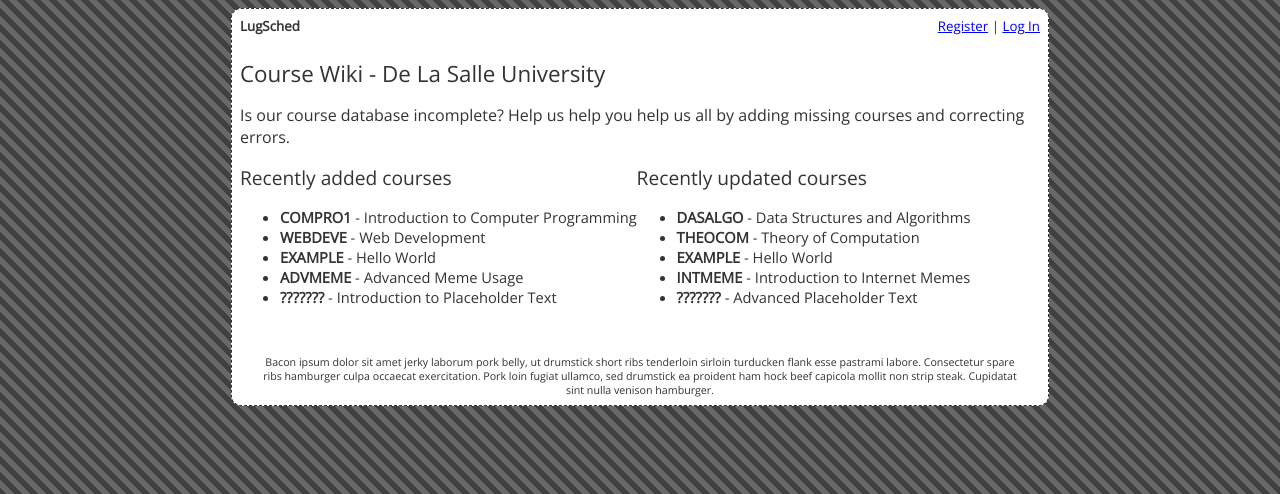
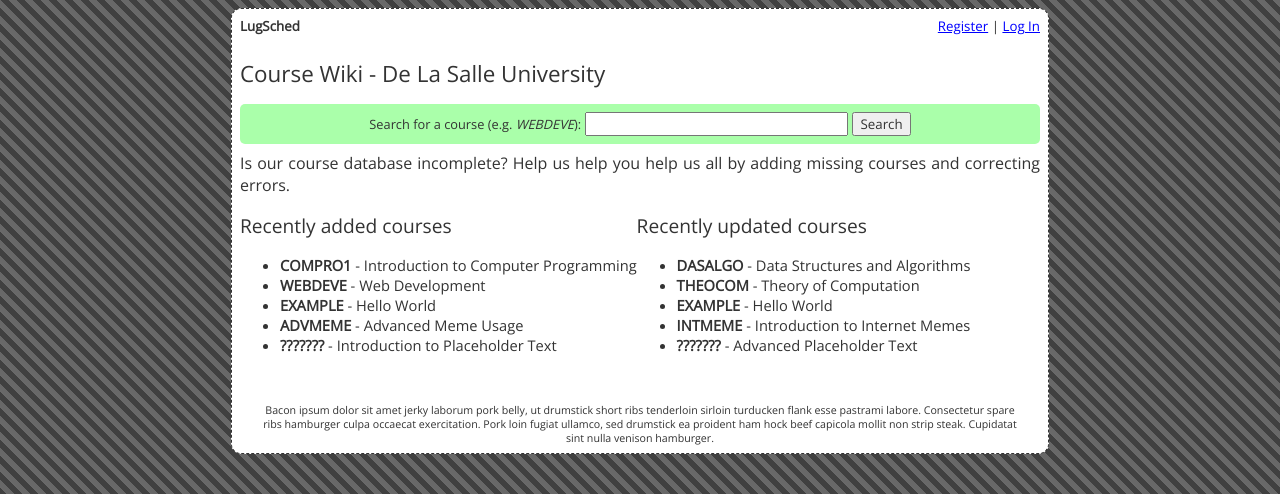
Before and after one commit to pcalulo/lugsched, a Django app: template templates/coursewiki/mainpage.html in a window 1280 px wide. Shown: the top 494 px of the page. Run offline with Django 3.2, Linux system fonts and the light colour scheme; the template is opened without the code that fills it, so the values that code supplies are empty.

Commit message:
Added search box to course wiki main page

```diff
--- a/static/css/coursewiki.css
+++ b/static/css/coursewiki.css
@@ -1,6 +1,25 @@
 
 span.coursecode {
     font-weight: bold;
+}
+
+div.searchbox {
+    padding: 8px;
+    border-radius: 5px;
+    /*
+    background: #FFFFBB;
+    */
+    background: #AAFFAA;
+    text-align: center;
+}
+
+label {
+}
+
+div.messagebox {
+    margin-top: 8px;
+    text-align: justify;
+    /*background-color: #ffff88;*/
 }
 
 div.leftbox {
@@ -11,12 +30,6 @@
     float: left;
 }
 
-div.messagebox {
-    padding: 8px;
-    text-align: justify;
-    /*background-color: #ffff88;*/
-}
-
 li {
     font-size: 11pt;
 }
--- a/templates/coursewiki/mainpage.html
+++ b/templates/coursewiki/mainpage.html
@@ -11,7 +11,14 @@
 
 {% block content %}
     <h1>Course Wiki - De La Salle University</h1>
-    <div>
+    <div class="searchbox">
+        <form method="GET" action="./search">
+            <label for="searchQuery">Search for a course (e.g. <i>WEBDEVE</i>):</label>
+            <input name="searchQuery" type="text" size="30"></input>
+            <input type="submit" value="Search"></input>
+        </form>
+    </div>
+    <div class="messagebox">
         Is our course database incomplete? Help us help you help
         us all by adding missing courses and correcting errors.
     </div>
```
